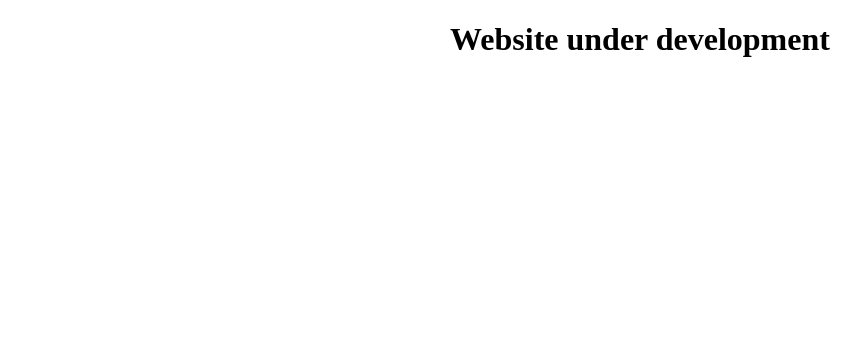
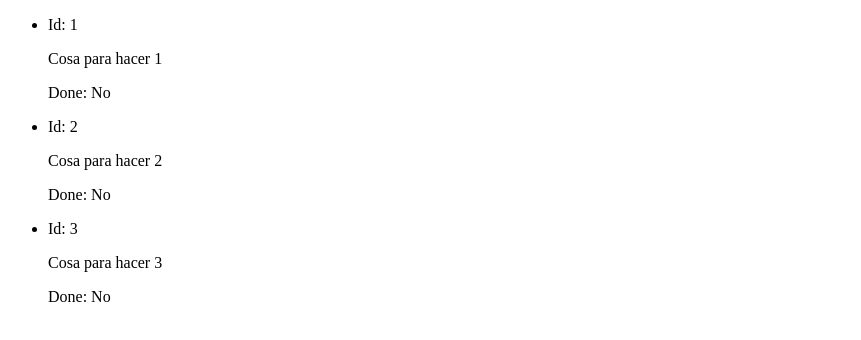
Before and after one commit to AlbertMosella/202204-w6ch1-albert-mosella, a React (Create React App) app: page / in a window 1280 px wide. Shown: the top 340 px of the page, without its empty margins (0-861 px from the left). Built offline with nearby package versions, Linux system fonts and the light colour scheme.

Commit message:
Read created without redux

```diff
--- a/package.json
+++ b/package.json
@@ -3,11 +3,13 @@
   "version": "0.1.0",
   "private": true,
   "dependencies": {
+    "@reduxjs/toolkit": "^1.8.1",
     "@testing-library/jest-dom": "^5.16.4",
     "@testing-library/react": "^13.2.0",
     "@testing-library/user-event": "^13.5.0",
     "react": "^18.1.0",
     "react-dom": "^18.1.0",
+    "react-redux": "^8.0.1",
     "react-scripts": "5.0.1",
     "web-vitals": "^2.1.4"
   },
--- a/src/App.js
+++ b/src/App.js
@@ -1,11 +1,8 @@
 import "./App.css";
+import ToDoList from "./modules/ToDoList/ToDoList";
 
 function App() {
-  return (
-    <div className="App">
-      <h1>Website under development</h1>
-    </div>
-  );
+  return <ToDoList />;
 }
 
 export default App;
--- /dev/null
+++ b/src/modules/ToDoList/ToDoList.js
@@ -0,0 +1,16 @@
+import toDoListData from "../../utils/toDoListData";
+import ToDoListItem from "../ToDoListItem/ToDoListItem";
+
+const ToDoList = () => {
+  return (
+    <ul>
+      {toDoListData.map((toDoListItem) => {
+        return (
+          <ToDoListItem toDoListItem={toDoListItem} key={toDoListItem.id} />
+        );
+      })}
+    </ul>
+  );
+};
+
+export default ToDoList;
--- /dev/null
+++ b/src/modules/ToDoListItem/ToDoListItem.js
@@ -0,0 +1,13 @@
+const ToDoListItem = ({ toDoListItem: { id, name, done } }) => {
+  return (
+    <li>
+      <p>Id: {id}</p>
+      <p>{name}</p>
+      <p>
+        Done: {done && "Yes"} {!done && "No"}
+      </p>
+    </li>
+  );
+};
+
+export default ToDoListItem;
--- /dev/null
+++ b/src/utils/toDoListData.js
@@ -0,0 +1,7 @@
+const toDoListData = [
+  { id: 1, name: "Cosa para hacer 1", done: false },
+  { id: 2, name: "Cosa para hacer 2", done: false },
+  { id: 3, name: "Cosa para hacer 3", done: false },
+];
+
+export default toDoListData;
```
Also changed, not shown: 1 other file (tests, documents, lock files or other folders).
